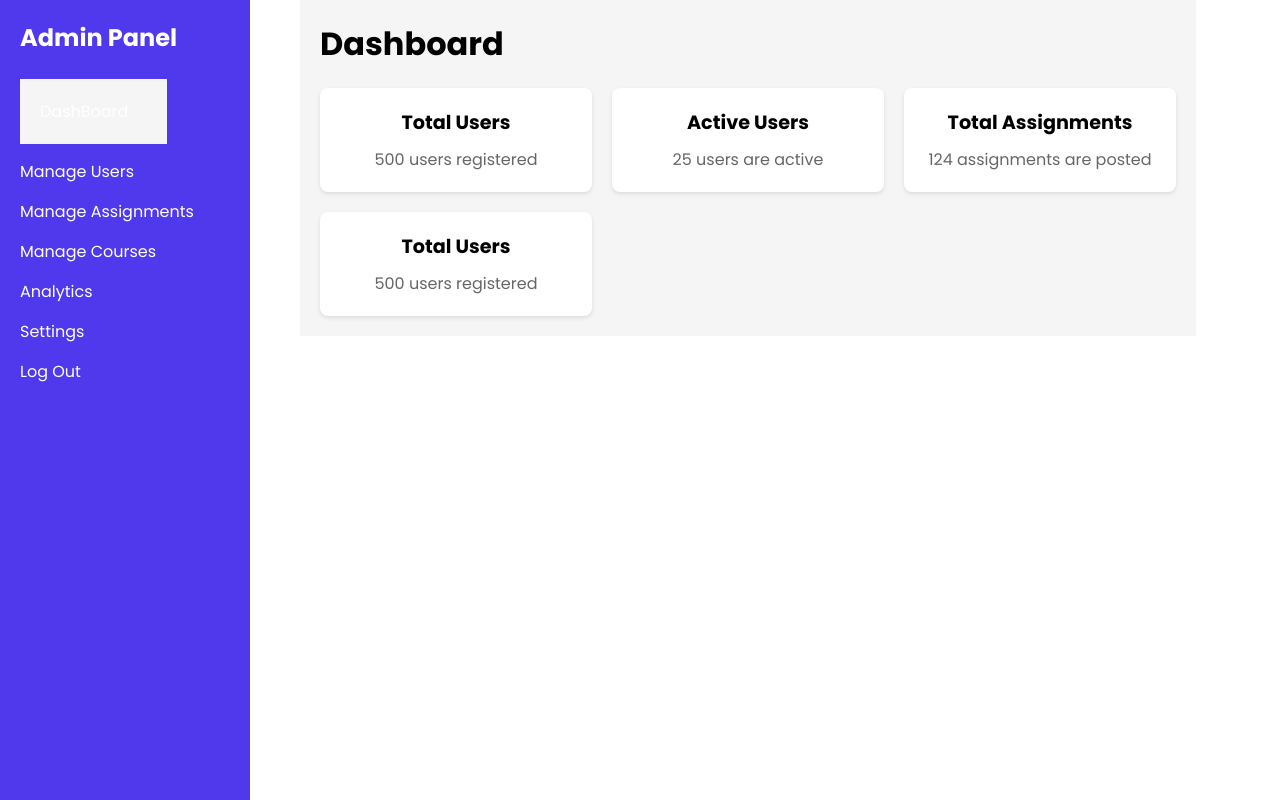
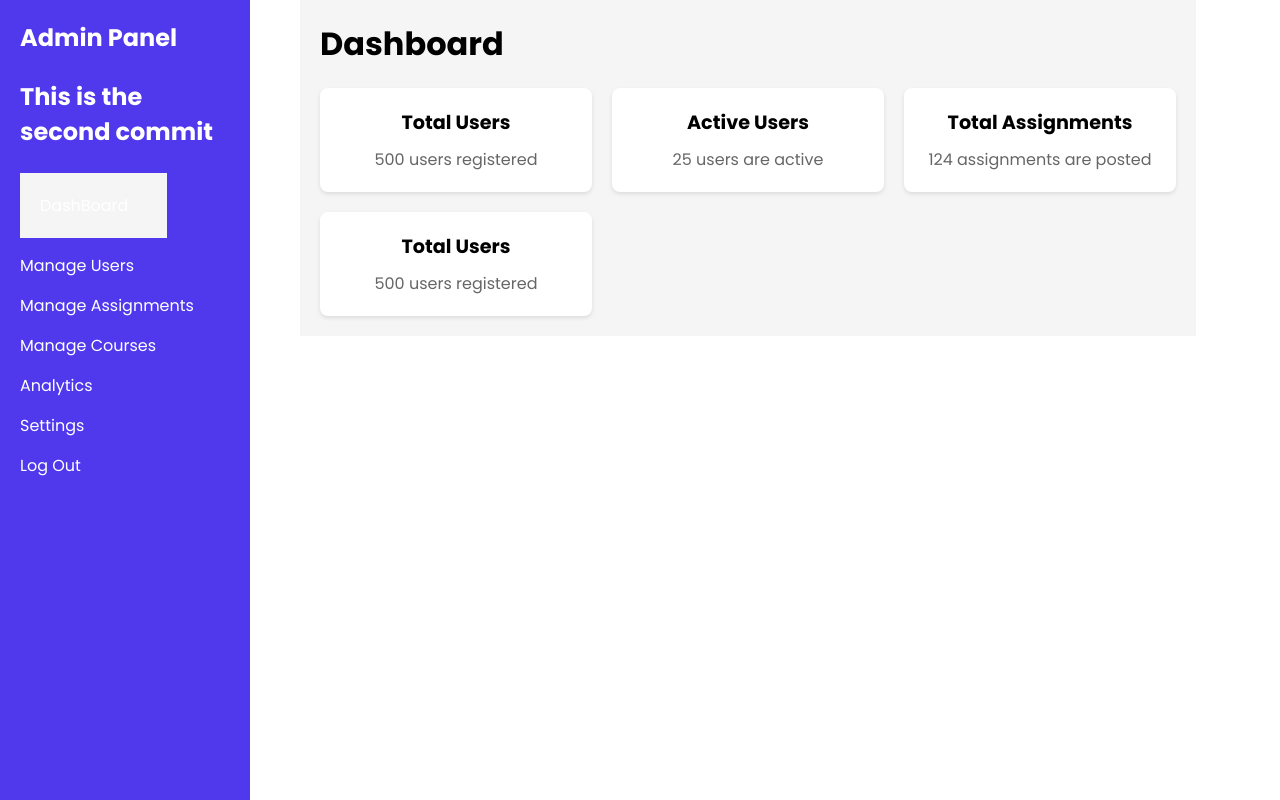
Before and after one commit to randiranirman/Learning-Management-System-Frontend, a React (Vite) app in the folder frontend/: page / in a window 1280 px wide. Built offline with nearby package versions, Linux system fonts and the light colour scheme.

Commit message:
second commit

```diff
--- a/frontend/src/Components/Sidebar/Sidebar.jsx
+++ b/frontend/src/Components/Sidebar/Sidebar.jsx
@@ -12,6 +12,7 @@ const Sidebar = () => {
     <>
             <div className="sidebar">
                 <h2>Admin Panel</h2>
+                <h2>This is the second commit</h2>
                 <ul>
                     <li className="dashboard" onClick={ ()  => setActive("dashboard")}>DashBoard</li>
                     <li className="manage users" onClick={() => setActive("manage users")} >Manage Users</li>
```
